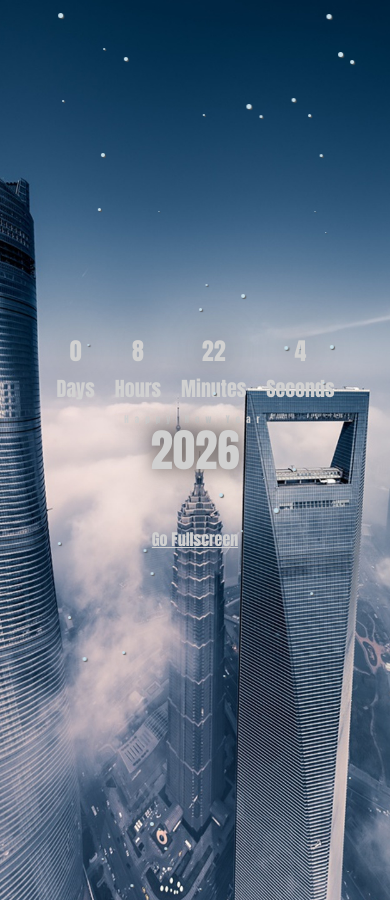
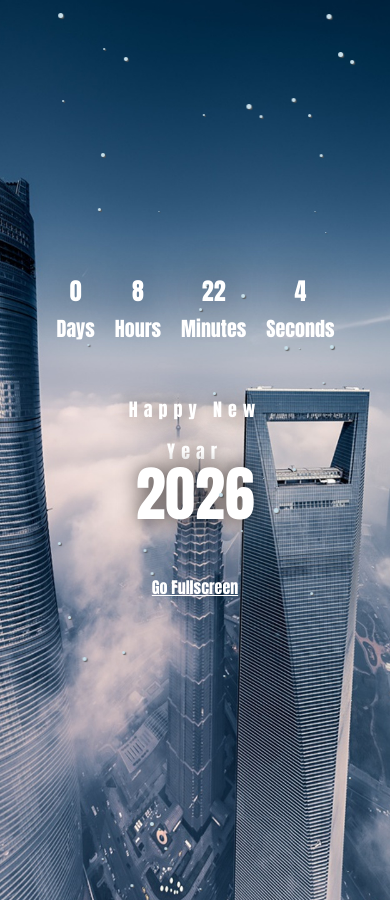
Before and after one commit to shaozelian/everest, a Jekyll site: the page assets/labs/2026-countdown/index.html, which Jekyll copies as it is, in a window 390 px wide. Built offline with Jekyll 4.4.1, drawn with Linux system fonts in a browser that asks for light colours; some web fonts are replaced.

Commit message:
fix mobile view

```diff
--- a/assets/labs/2026-countdown/css/style.css
+++ b/assets/labs/2026-countdown/css/style.css
@@ -129,12 +129,22 @@ tim>small {
 
 
 @media(max-width: 500px) {
+    *{
+        color: white;
+    }
+
     h1 {
-        font-size: 45px;
+        font-size: 60px;
+        margin-top:20px;;
+    }
+
+    h1 span {
+        font-size: 0.3em;
     }
 
     .time {
         margin: 5px;
+        margin-bottom: 30px;;
     }
 
     .time h2 {
```
